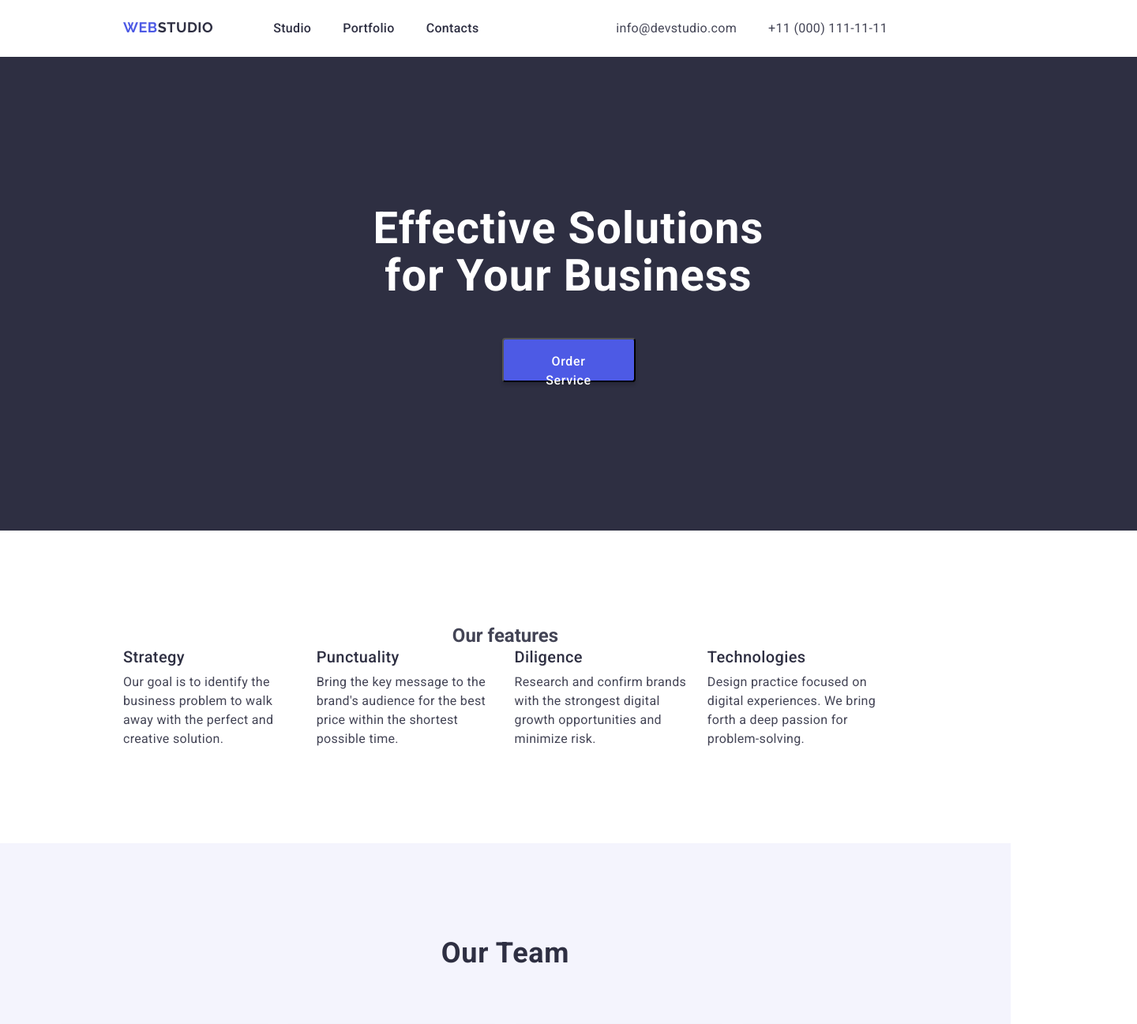
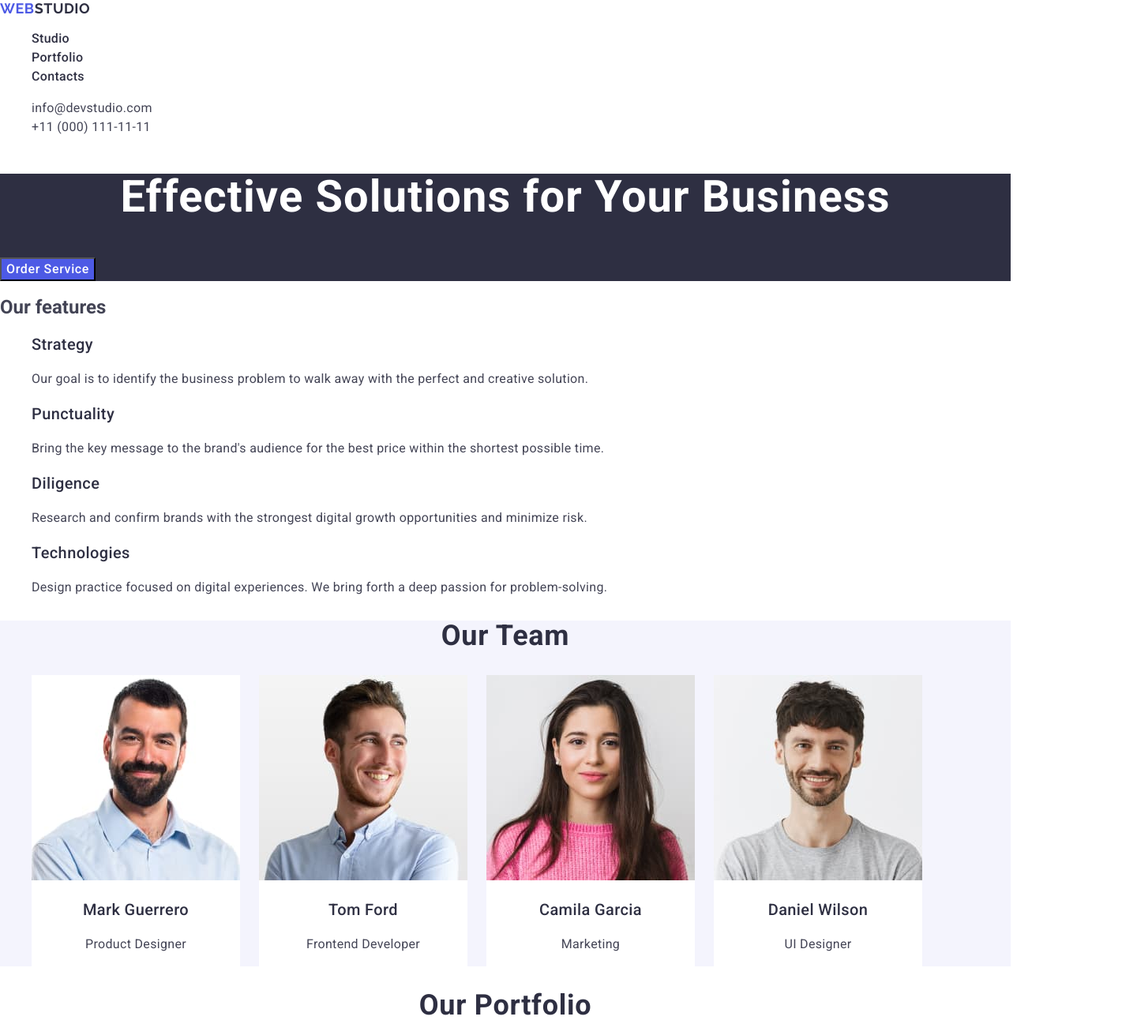
Before and after one commit to Veron0013/goit-markup-hw-02, a plain HTML site: page index.html in a window 1280 px wide. Shown: the top 1297 px of the page at 79% size, 1440 px wide, since content can reach past the window. Drawn offline with nearby package versions, Linux system fonts and the light colour scheme.

Commit message:
deleted all cool stuff

```diff
--- a/css/styles.css
+++ b/css/styles.css
@@ -1,29 +1,12 @@
-/* mbase */
+/* base */
 body {
 	font-family: "Roboto", sans-serif;
-	max-width: 1440px;
 	background: #fff;
-	margin: 0 auto;
-	padding: 0;
-	box-sizing: border-box;
 	color: #434455;
 }
 
 ul {
 	list-style-type: none;
-	margin: 0;
-	padding: 0;
-}
-
-h1,
-h2,
-h3,
-h4,
-h5,
-h5,
-p {
-	margin: 0;
-	padding: 0;
 }
 
 a {
@@ -31,21 +14,9 @@ a {
 }
 
 /* header */
-.header {
-	display: flex;
-	flex-direction: row;
-	justify-content: space-between;
-	height: 72px;
-	align-items: center;
-}
 
-.header-nav {
-	display: flex;
-	flex-direction: row;
-}
 
 .header-nav-link {
-	margin-left: 156px;
 	font-family: "Raleway", sans-serif;
 	font-weight: 700;
 	font-size: 18px;
@@ -57,14 +28,6 @@ a {
 
 .header-nav-link span {
 	color: #2e2f42;
-}
-
-.header-nav-list {
-	display: flex;
-	flex-direction: row;
-	gap: 40px;
-	margin-left: 76px;
-
 }
 
 .header-nav-list-item-link {
@@ -94,15 +57,9 @@ a {
 }*/
 
 .header-address {
-	margin-right: 156px;
 	font-style: normal;
 }
 
-.header-address-list {
-	display: flex;
-	flex-direction: row;
-	gap: 40px;
-}
 
 .header-address-list-item-link {
 	font-size: 16px;
@@ -120,32 +77,19 @@ a {
 
 /* --banner-- */
 .banner {
-	display: flex;
-	flex-direction: column;
-	align-items: center;
-	justify-content: center;
-	width: 1440px;
-	height: 600px;
 	background: #2e2f42;
 }
 
 .banner-main-header {
-	max-width: 496px;
 	font-weight: 700;
 	font-size: 56px;
 	line-height: 107%;
 	letter-spacing: 0.02em;
 	text-align: center;
 	color: #fff;
-	margin-bottom: 48px;
 }
 
 .banner-btn {
-	border-radius: 4px;
-	padding: 16px 32px;
-	width: 169px;
-	height: 56px;
-	box-shadow: 0 4px 4px 0 rgba(0, 0, 0, 0.15);
 	background: #4d5ae5;
 	font-weight: 500;
 	font-size: 16px;
@@ -157,32 +101,11 @@ a {
 
 .banner-btn:hover,
 .banner-btn:focus {
-	box-shadow: 0 4px 4px 0 rgba(0, 0, 0, 0.15);
 	background: #404bbf;
 }
 
 
 /* ---keypoints */
-.keypoints {
-	display: flex;
-	flex-direction: column;
-	align-items: center;
-	justify-content: center;
-	padding: 120px 156px;
-}
-
-.keypoints-h2 {
-	display: ;
-}
-
-.keypoints-list {
-	display: flex;
-	flex-direction: row;
-	gap: 24px;
-}
-
-/*.keypoints-list-items {}*/
-
 
 .keypoints-item-title {
 	font-weight: 500;
@@ -190,7 +113,7 @@ a {
 	line-height: 120%;
 	letter-spacing: 0.02em;
 	color: #2e2f42;
-	margin-bottom: 8px;
+
 }
 
 .keypoints-list-items-text {
@@ -202,13 +125,7 @@ a {
 
 /* about our team */
 .about {
-	display: flex;
-	flex-direction: column;
-	align-items: center;
-	justify-content: center;
 	background: #f4f4fd;
-	padding-top: 120px;
-	padding-bottom: 120px;
 }
 
 
@@ -219,7 +136,6 @@ a {
 	letter-spacing: 0.02em;
 	text-align: center;
 	color: #2e2f42;
-	margin-bottom: 72px;
 	text-transform: capitalize;
 }
 
@@ -230,11 +146,6 @@ a {
 }
 
 .about-list-item {
-	border-radius: 0 0 4px 4px;
-	/*padding: 0px 0px 32px 0px;*/
-	width: 264px;
-	height: 380px;
-	box-shadow: 0 2px 1px 0 rgba(46, 47, 66, 0.08), 0 1px 1px 0 rgba(46, 47, 66, 0.16), 0 1px 6px 0 rgba(46, 47, 66, 0.08);
 	background: #fff;
 }
 
@@ -245,8 +156,6 @@ a {
 	letter-spacing: 0.02em;
 	text-align: center;
 	color: #2e2f42;
-	margin-top: 32px;
-	margin-bottom: 8px;
 }
 
 .about-item-text {
@@ -255,19 +164,9 @@ a {
 	letter-spacing: 0.02em;
 	text-align: center;
 	color: #434455;
-	margin: 0;
 }
 
 /* ------portfolio */
-.portfolio {
-	display: flex;
-	flex-direction: column;
-	align-items: center;
-	justify-content: center;
-	padding-top: 120px;
-	padding-bottom: 120px;
-}
-
 .portfolio-title {
 	font-weight: 700;
 	font-size: 36px;
@@ -275,27 +174,15 @@ a {
 	letter-spacing: 0.02em;
 	text-align: center;
 	color: #2e2f42;
-	margin-bottom: 72px;
 	text-transform: capitalize;
 }
 
-.portfolio-list {
-	display: flex;
-	flex-direction: row;
-	align-items: center;
-	justify-content: center;
-	flex-wrap: wrap;
-	gap: 24px;
-}
 
 .portfolio-list-item {
-	width: 360px;
-	height: 420px;
 	background: #fff;
 	border-bottom: 1px solid #e7e9fc;
 	border-left: 1px solid #e7e9fc;
 	border-right: 1px solid #e7e9fc;
-	margin-bottom: 48px;
 }
 
 .portfolio-list-title {
@@ -304,8 +191,6 @@ a {
 	line-height: 120%;
 	letter-spacing: 0.02em;
 	color: #2e2f42;
-	margin-top: 32px;
-	margin-left: 16px;
 }
 
 .portfolio-list-text {
@@ -313,30 +198,20 @@ a {
 	line-height: 150%;
 	letter-spacing: 0.02em;
 	color: #434455;
-	margin-top: 8px;
-	margin-left: 16px;
 }
 
 /* footer */
 .footer {
 	background: #2e2f42;
-	width: 1440px;
-	height: 312px;
-	display: flex;
-	flex-direction: column;
-	justify-content: center;
-	padding-left: 156px;
 }
 
 .footer-link {
 	font-family: "Raleway", sans-serif;
-	width: 264px;
 	font-weight: 700;
 	font-size: 18px;
 	line-height: 117%;
 	letter-spacing: 0.03em;
 	text-transform: uppercase;
-	margin-bottom: 16px;
 	color: #4d5ae5;
 }
 
@@ -345,7 +220,6 @@ a {
 }
 
 .footer-text {
-	width: 264px;
 	font-size: 16px;
 	line-height: 150%;
 	letter-spacing: 0.02em;
```
